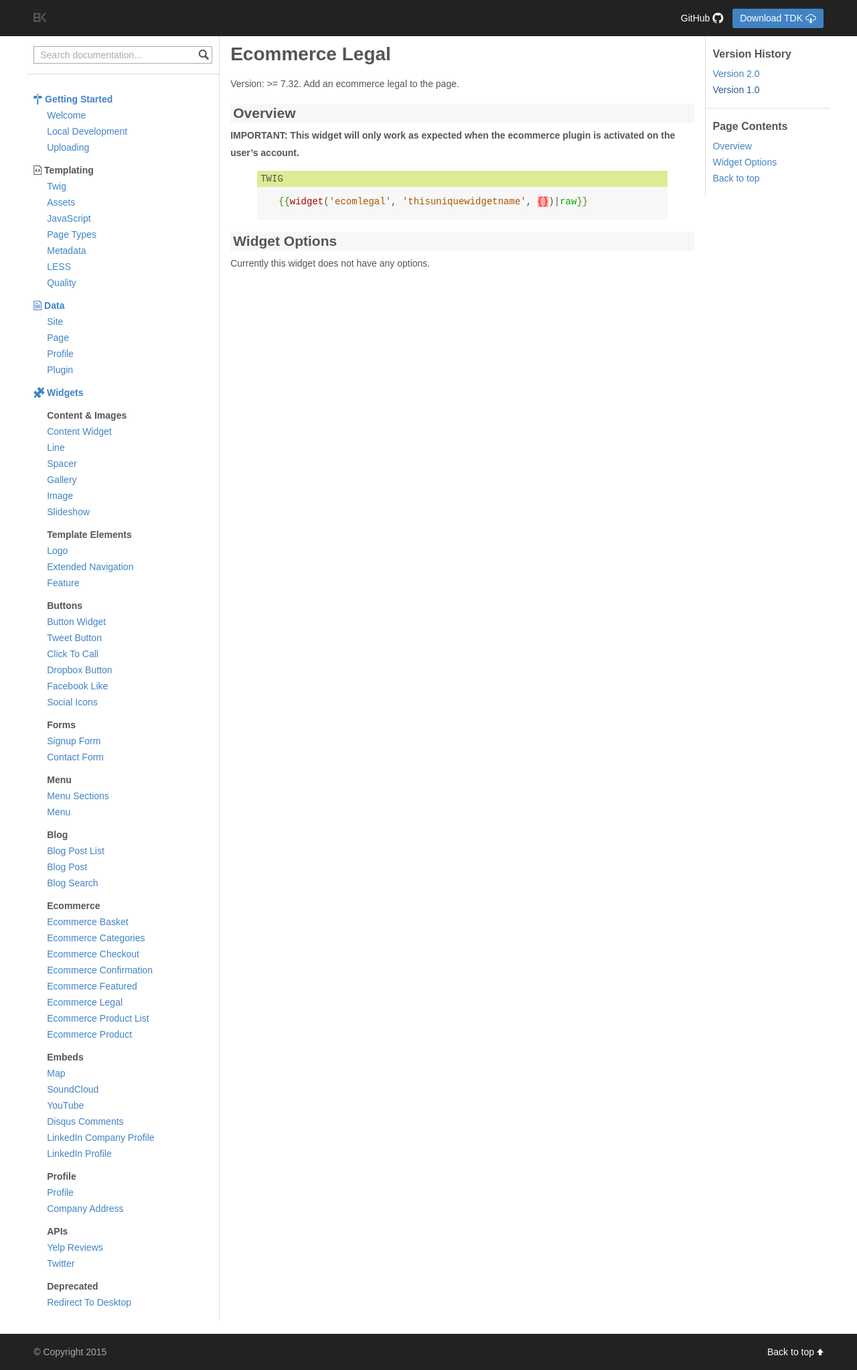
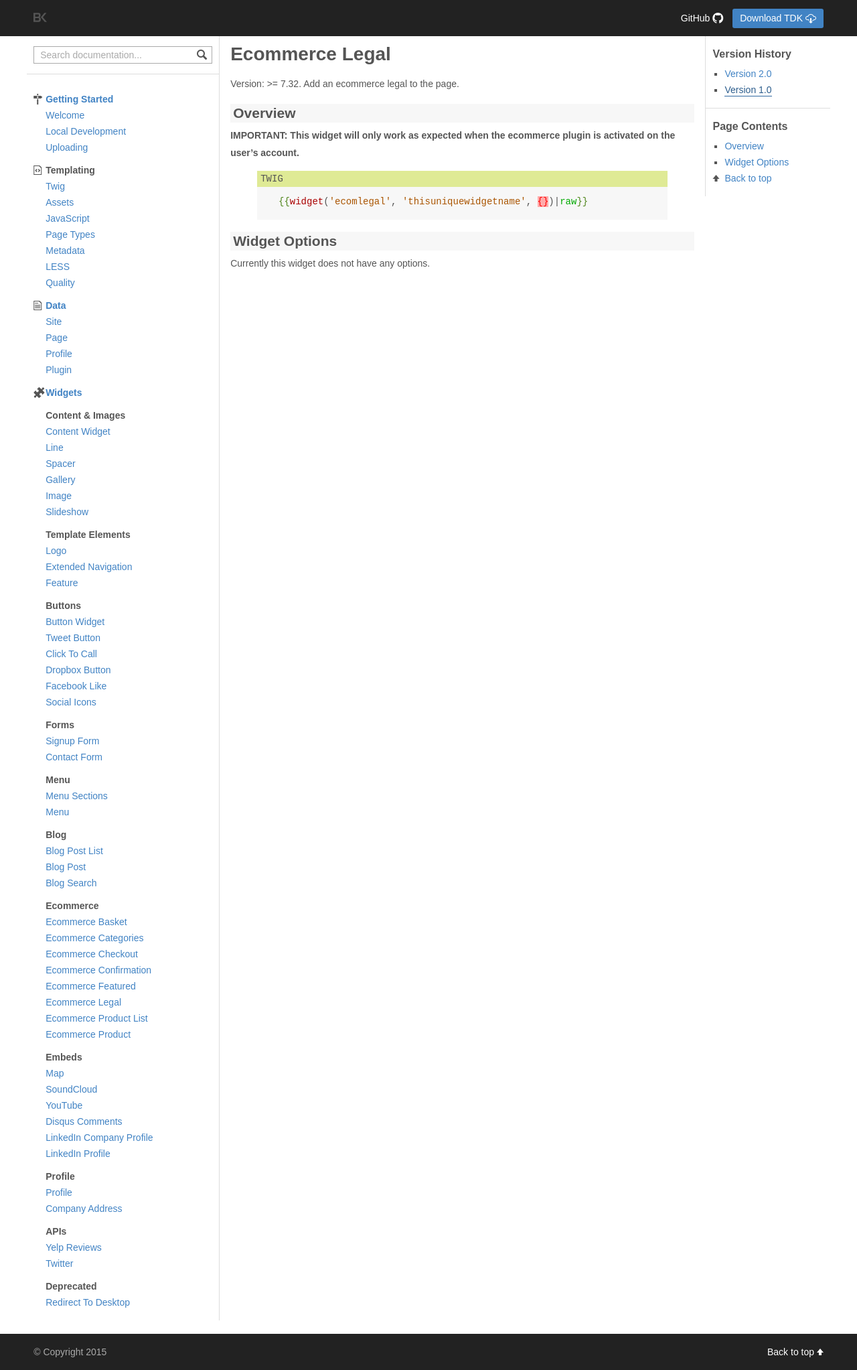
Before and after one commit to rusic/documentation, a Jekyll site: the page built from widgets/v1/ecommerce-legal.md, in a window 1280 px wide. Shown: the whole page at 67% size. Built offline with Jekyll 4.4.1, drawn with Linux system fonts in a browser that asks for light colours.

Commit message:
Navigation design changes

```diff
--- a/_includes/navcontents.html
+++ b/_includes/navcontents.html
@@ -6,4 +6,4 @@
 
 </nav>
 
-<a href="#top">Back to top</a>
+<span class="octicon octicon-arrow-up"></span><a href="#top">Back to top</a>
--- a/_includes/navdocs.html
+++ b/_includes/navdocs.html
@@ -8,11 +8,11 @@
 
 			{% if item.url == null %}
 
-				<span class="nav-subtitle">{% if item.icon != null %}<span class="octicon octicon-{{ item.icon }}"></span>{% endif %} {{ item.title }}</span>
+				{% if item.icon != null %}<span class="octicon octicon-{{ item.icon }}"></span>{% endif %}<span class="nav-subtitle">{{ item.title }}</span>
 
 			{% else %}
 
-				<a href="{{ item.url }}" class="nav-subtitle{% if page.url == item.url %}  current{% endif %}">{% if item.icon != null %}<span class="octicon octicon-{{ item.icon }}"></span>{% endif %} {{ item.title }}</a>
+				{% if item.icon != null %}<span class="octicon octicon-{{ item.icon }}"></span>{% endif %}<a href="{{ item.url }}" class="nav-subtitle{% if page.url == item.url %}  current{% endif %}">{{ item.title }}</a>
 
 			{% endif %}
 
@@ -26,11 +26,11 @@
 
 							{% if subitem.url == null %}
 
-								<span class="nav-subtitle">{% if subitem.icon != null %}<span class="octicon octicon-{{ subitem.icon }}"></span>{% endif %} {{ subitem.title }}</span>
+								{% if subitem.icon != null %}<span class="octicon octicon-{{ subitem.icon }}"></span>{% endif %}<span class="nav-subtitle">{{ subitem.title }}</span>
 
 							{% else %}
 
-								<a href="{{ subitem.url }}" {% if page.url == subitem.url %}class="current"{% endif %}>{% if subitem.icon != null %}<span class="octicon octicon-{{ subitem.icon }}"></span>{% endif %} {{ subitem.title }}</a>
+								{% if subitem.icon != null %}<span class="octicon octicon-{{ subitem.icon }}"></span>{% endif %}<a href="{{ subitem.url }}" {% if page.url == subitem.url %}class="current"{% endif %}>{{ subitem.title }}</a>
 
 							{% endif %}
 
--- a/_layouts/widget.html
+++ b/_layouts/widget.html
@@ -32,7 +32,7 @@ layout: default
 
 <div class="span-2">
 
-	<aside class="aside  aside--verions">
+	<aside class="aside  aside--versions">
 
 		{% include navversions.html %}
 
--- a/_sass/_main.scss
+++ b/_sass/_main.scss
@@ -95,6 +95,19 @@ body {
 		clear: both;
 	}
 
+	ul, ol {
+		padding-left: 18px;
+	}
+	ul {
+		list-style: square;
+		ul {
+			list-style: disc;
+			ul {
+				list-style: circle;
+			}
+		}
+	}
+
 	// Pygments
 	.highlight {
 		position: relative;
@@ -174,10 +187,10 @@ body {
 
 
 // Feature
-	.main--feature {
-		background: darken($light-background, 3%);
-		padding-bottom: 60px;
-	}
+.main--feature {
+	background: darken($light-background, 3%);
+	padding-bottom: 60px;
+}
 
 	// Feature cards
 	.feature-card {
@@ -210,23 +223,23 @@ body {
 	h3 {
 		margin-top: 0;
 	}
+	.octicon {
+		min-width: 18px;
+	}
 }
 	// In-page navigations
 	.aside--docs,
 	.aside--search {
 		border-right-width: 1px;
 	}
-	.aside--verions,
+	.aside--versions,
 	.aside--contents {
 		border-left-width: 1px;
-		.nav-item {
-			white-space: nowrap;
-			text-overflow: ellipsis;
-			overflow: hidden;
-			color: $dark-links;
+		li {
+			list-style: square;
 		}
 	}
-	.aside--verions,
+	.aside--versions,
 	.aside--search {
 		border-bottom-width: 1px;
 	}
@@ -260,18 +273,21 @@ body {
 
 		// Navigation items
 		.nav-list {
-			padding: 0;
 			margin: 0;
-			list-style: none;
-		}
-		.nav-list--child {
-			padding-left: 20px;
 		}
 		.nav-subtitle {
 			font-weight: bold;
 		}
 		.nav-item--parent {
 			margin-top: 10px;
+		}
+		.nav--docs {
+			> .nav-list--parent {
+				padding-left: 0;
+			}
+			.nav-item {
+				list-style: none;
+			}
 		}
 
 // Footer
@@ -291,9 +307,9 @@ a {
 	&:hover {
 		color: darken($dark-links, 10%);
 	}
-	&:active,
 	&.current {
 		color: darken($dark-links, 15%);
+		border-bottom: 1px solid darken($dark-links, 10%);
 	}
 }
 	// Buttons
```
